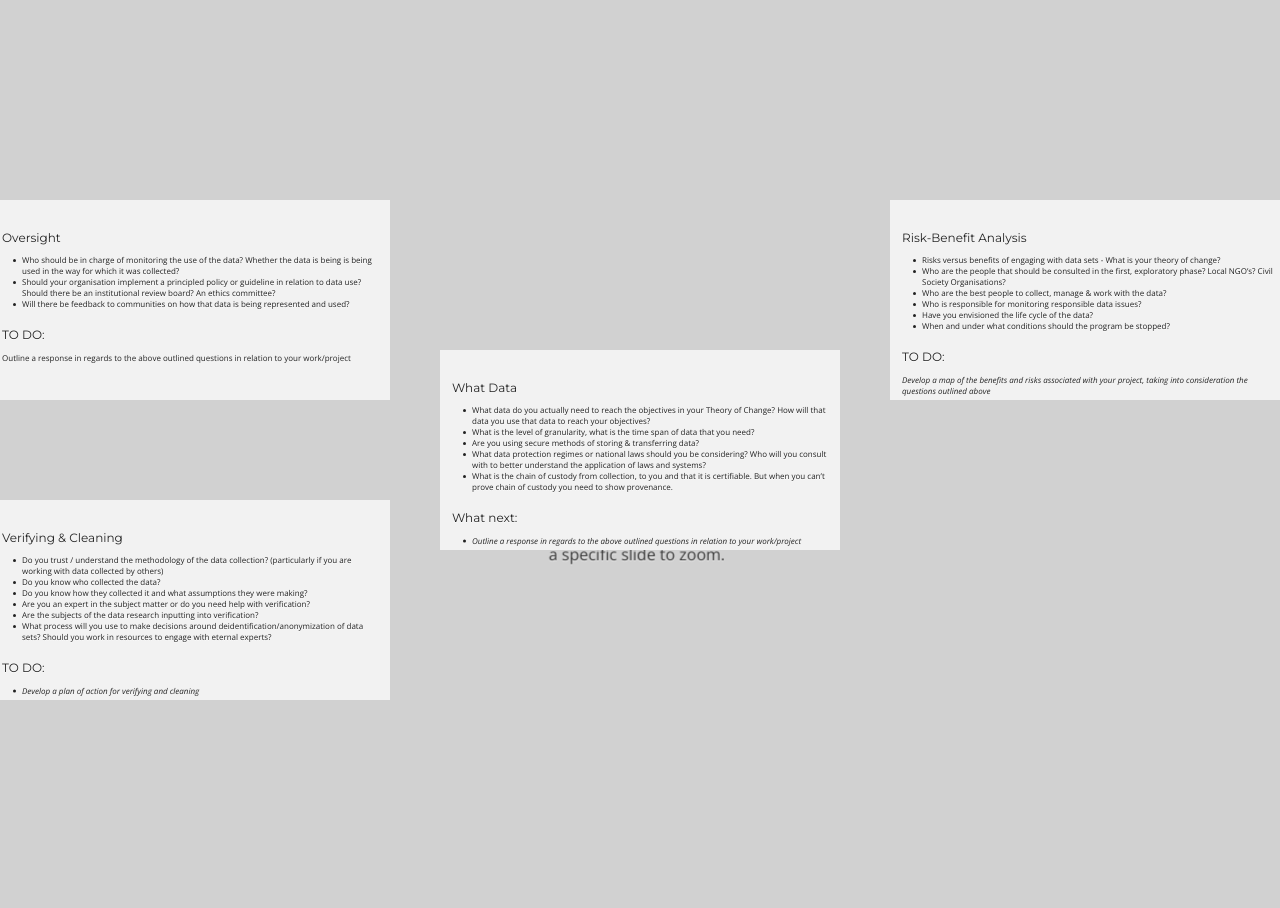
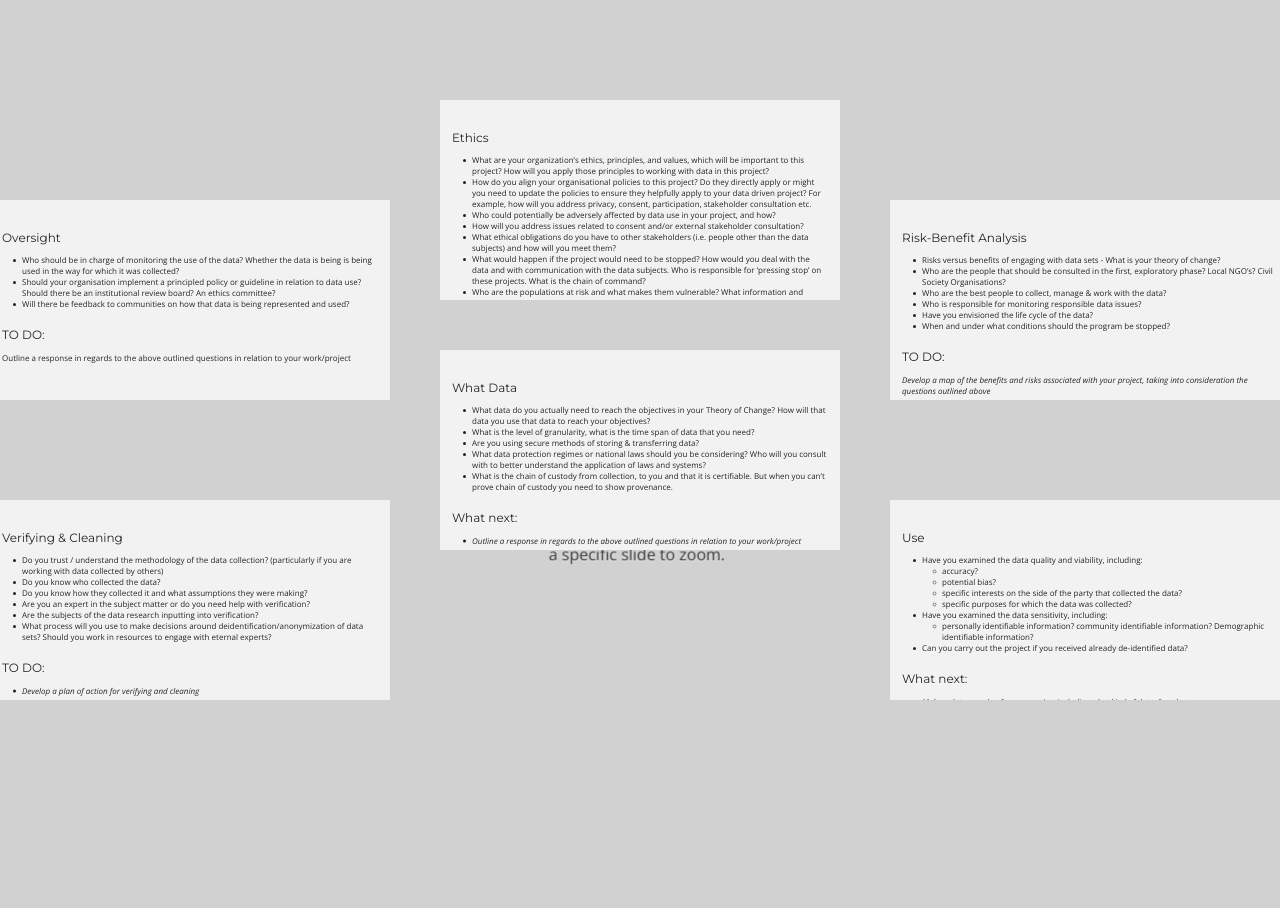
Before and after one commit to the-engine-room/big-data-framework, a Jekyll site: the page built from index.html, in a window 1280 px wide. Built offline with Jekyll 4.4.1, drawn with Linux system fonts in a browser that asks for light colours; Markdown is read by kramdown in place of the engine named in the settings; a style sheet for code colours, icons or effects is not loaded.

Commit message:
Update index.html

```diff
--- a/index.html
+++ b/index.html
@@ -7,11 +7,11 @@ layout: default
 	    {% for post in site.posts reversed %}
 	    	{% if post.title == "Oversight" %}
 	    		<div id="oversight" class="step" data-x="-900" data-y="-300">
-		    {% elsif post.title == "Data Ethics" %}
+		    {% elsif post.title == "Ethics" %}
 	    		<div id="ethics" class="step" data-x="0" data-y="-500">
 		    {% elsif post.title == "Risk-Benefit Analysis" %}
 	    		<div id="risk-benefit-analysis" class="step" data-x="900" data-y="-300">
-		    {% elsif post.title == "Use of Data" %}
+		    {% elsif post.title == "Use" %}
 	    		<div id="use" class="step" data-x="900" data-y="300">
 			{% elsif post.title == "Data" %}
 	    		<div id="what-data" class="step" data-x="0" data-y="500">
```
